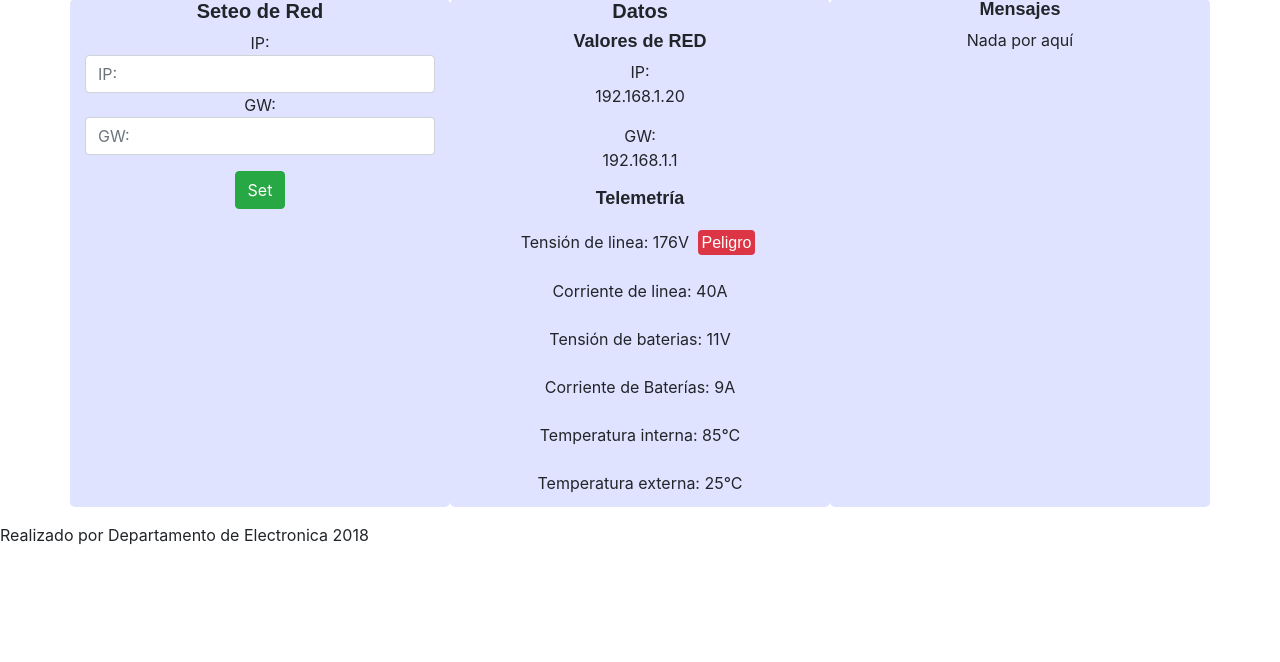
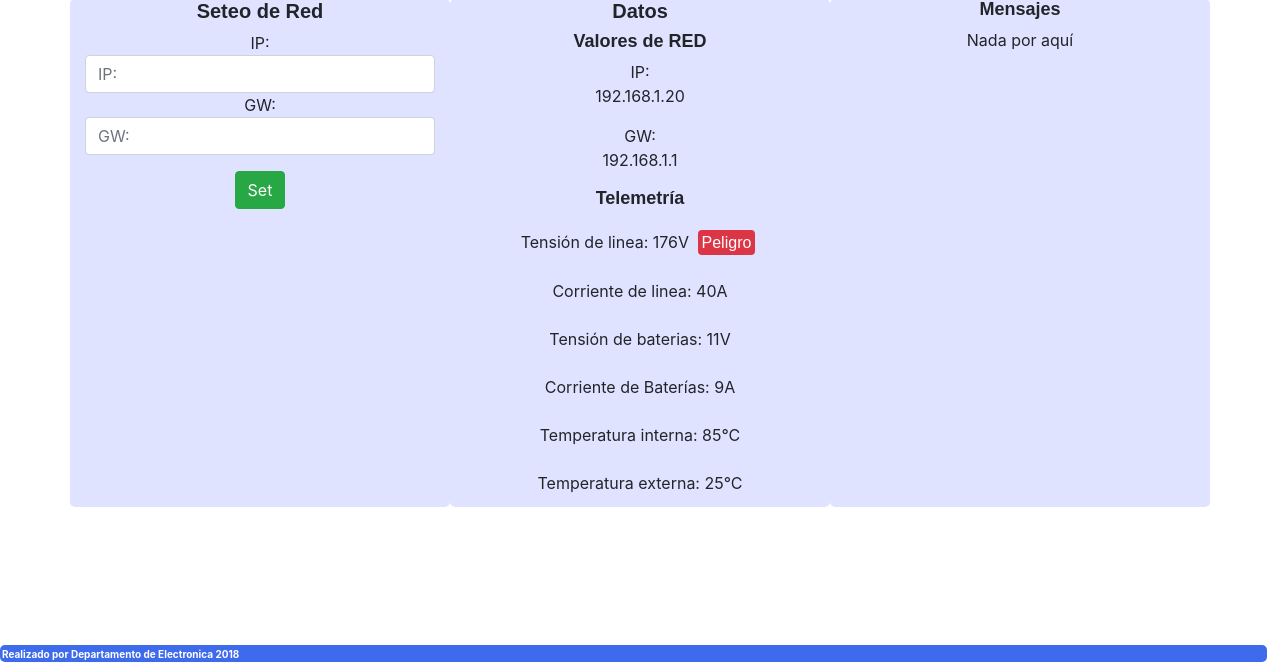
Before and after one commit to LeoGidev/portafolio, a PHP site: page /Demo_Proyectos/Telemeter/index.html in a window 1280 px wide. Shown: the part 138-800 px from the top of the page. Run offline with PHP 8.4, Linux system fonts and the light colour scheme; some libraries are stand-ins or nearby versions; some web fonts are replaced.

Commit message:
se trabaja en proyectos

```diff
--- a/Demo_Proyectos/Telemeter/styles.css
+++ b/Demo_Proyectos/Telemeter/styles.css
@@ -41,3 +41,17 @@ h4{
     color: white !important;
     font-family: 'Blinker', sans-serif;
 }
+
+.foot{
+    background-color:#3E6BEB;
+    color:white;
+    font-weight:bold;
+     font-size:10px;
+     border-radius:5px;
+    padding:2px;
+    position:fixed;
+      bottom: 0;
+      width: 99%;
+      height: 17px;
+
+    }
```
